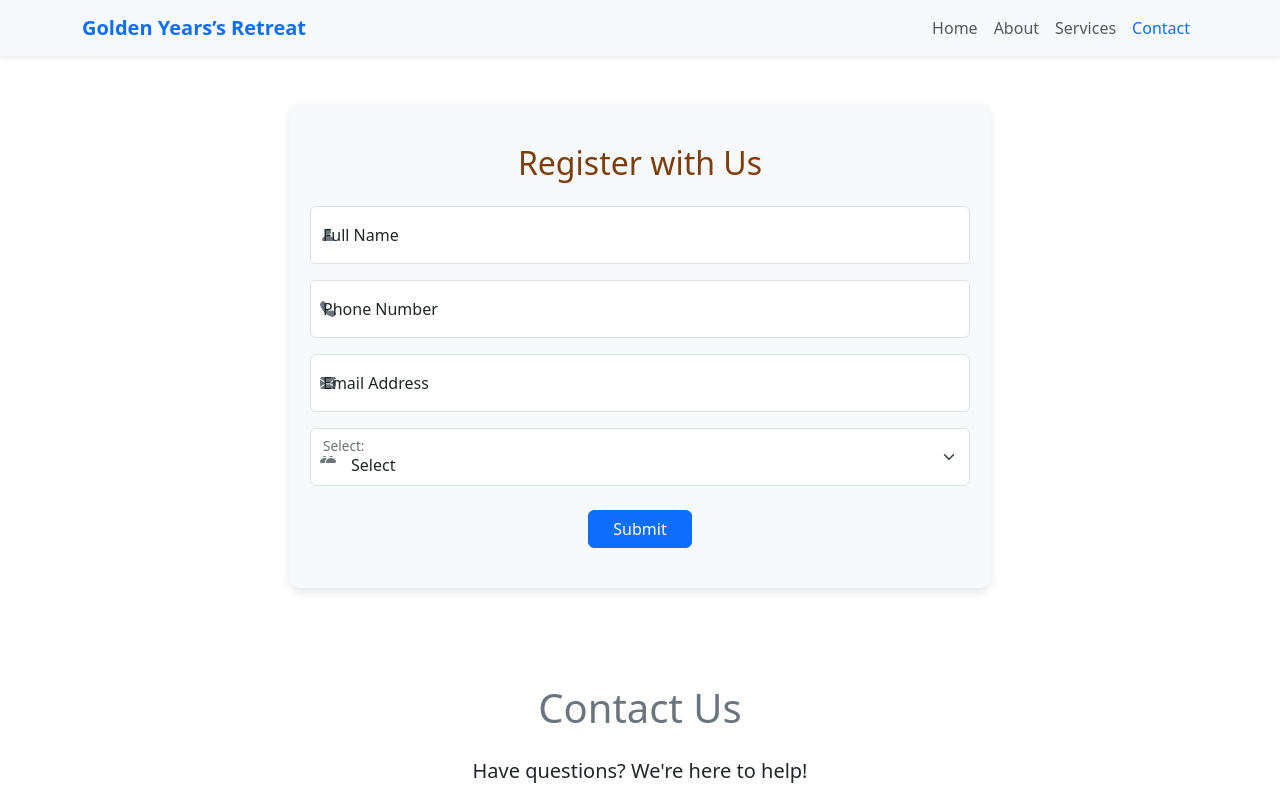
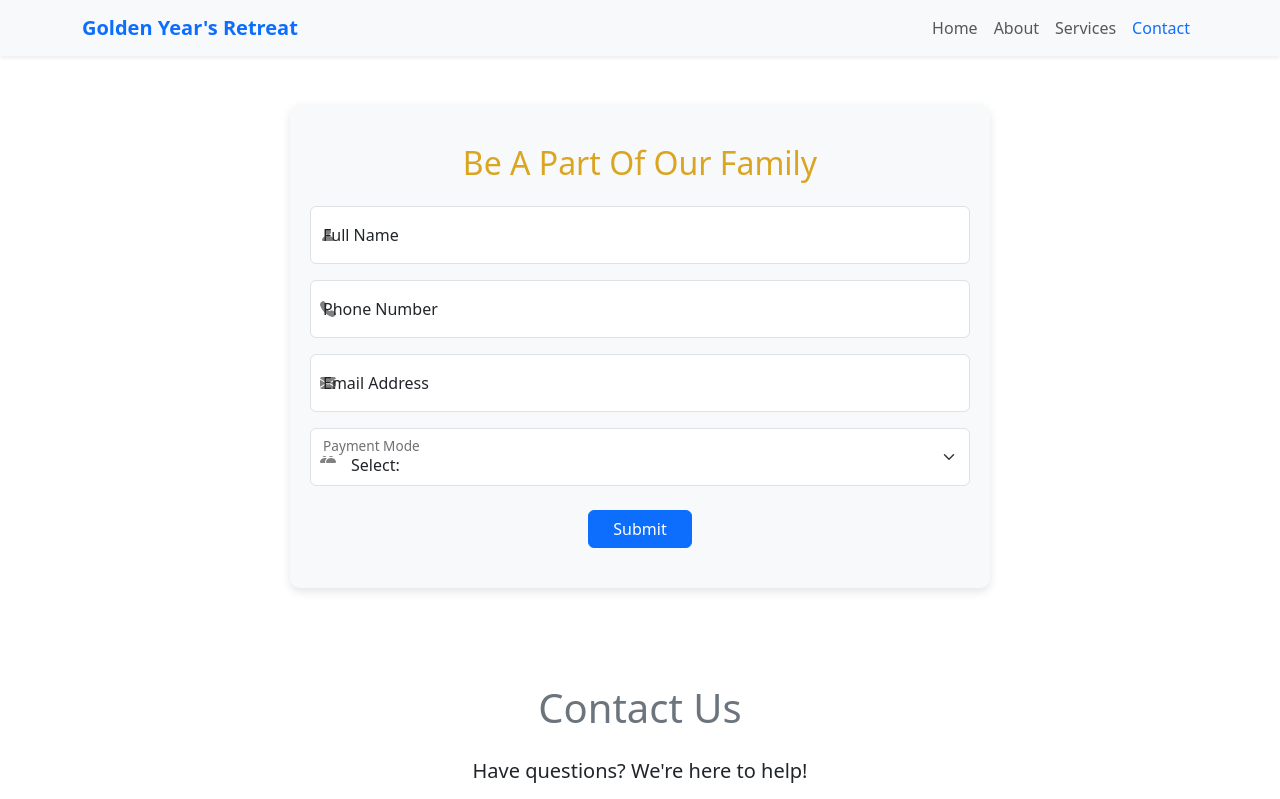
Before and after one commit to TanneeruNagaPoojitha0613/48r, a plain HTML site: page babycare/contact.html in a window 1280 px wide. Shown: the top 799 px of the page. Drawn offline with nearby package versions, Linux system fonts and the light colour scheme.

Commit message:
Add files via upload

```diff
--- a/babycare/contact.html
+++ b/babycare/contact.html
@@ -17,14 +17,14 @@
       top: 50%;
       left: 10px;
       transform: translateY(-50%);
-      color: #6c757d;
+      color: gray;
     }
     .form-floating input,
     .form-floating select {
       padding-left: 2.5rem;
     }
     h2 {
-      color: #7c3e0c;
+      color:goldenrod;
     }
     .error-msg {
       font-size: 0.875rem;
@@ -37,7 +37,7 @@
   <!-- Navbar -->
   <nav class="navbar navbar-expand-lg navbar-light bg-light shadow-sm">
     <div class="container">
-      <a class="navbar-brand fw-bold text-primary" href="index.html">Golden Years’s Retreat</a>
+      <a class="navbar-brand fw-bold text-primary" href="index.html">Golden Year's Retreat</a>
       <button class="navbar-toggler" type="button" data-bs-toggle="collapse" data-bs-target="#navbarNav">
         <span class="navbar-toggler-icon"></span>
       </button>
@@ -56,7 +56,7 @@
   <section class="py-5">
     <div class="container">
       <div class="form-section mx-auto" style="max-width: 700px;">
-        <h2 class="text-center mb-4">Register with Us</h2>
+        <h2 class="text-center mb-4">Be A Part Of Our Family</h2>
         <form action="./submited.html" method="get" id="registrationForm" novalidate>
 
           <div class="form-floating mb-3 position-relative">
@@ -83,11 +83,11 @@
           <div class="form-floating mb-4 position-relative">
             <i class="bi bi-people-fill"></i>
             <select class="form-select" id="type" name="type" required>
-              <option value="" disabled selected>Select</option>
-              <option value="Child">Child</option>
-              <option value="Citizen">Citizen</option>
+              <option value="" disabled selected><S>Select:</S></option>
+              <option value="Child">Online</option>
+              <option value="Citizen">Cash</option>
             </select>
-            <label for="type">Select:</label>
+            <label for="type">Payment Mode</label>
             <div class="error-msg" id="typeError"></div>
           </div>
 
```
Also changed, not shown: babycare/image/thanks.jpeg (added).
